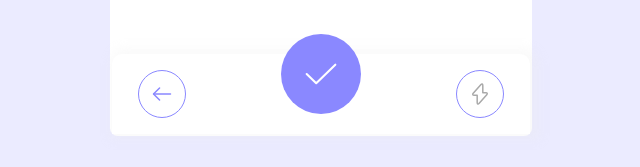
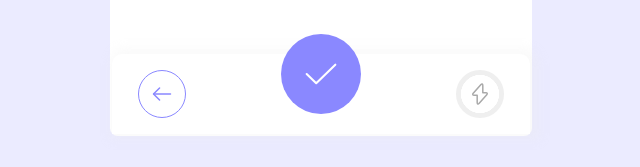
Before and after one commit to Renanf68/little-math-game, a React (Create React App) app: page /app/game in a window 1280 px wide. Shown: the part 630-797 px from the top of the page, without its empty margins (319-959 px from the left). Built offline with nearby package versions, Linux system fonts and the light colour scheme.

Commit message:
FlashButton logic

```diff
--- a/src/components/ActionsFooter.tsx
+++ b/src/components/ActionsFooter.tsx
@@ -84,7 +84,7 @@ export const ActionsFooter = ({
         {isGame ? <CheckIcon /> : <PlayIcon />}
       </ActionBtn>
       {isGame ? (
-        <FlashButton onAction={() => {}} />
+        <FlashButton />
       ) : (
         <SettingsBtn>
           <Icon as="settings" />
--- a/src/components/FlashButton.tsx
+++ b/src/components/FlashButton.tsx
@@ -1,27 +1,51 @@
 import styled from "styled-components";
 import { Icon } from "./Icon";
+import flashFull from "../images/full-flash.png";
+import { useUserContext } from "../context";
+import React from "react";
 
-const FlashStyled = styled.button`
+interface FlashStyledProps {
+  power: number;
+}
+
+const FlashStyled = styled.button<FlashStyledProps>`
   width: 48px;
   height: 48px;
-  border: 1px solid;
-  border-color: ${(props) => props.theme.colors.purple};
+  border: none;
   border-radius: 24px;
   background: none;
   display: flex;
   justify-content: center;
   align-items: center;
+  cursor: not-allowed;
+  background: ${(props) =>
+    `radial-gradient(closest-side, white 79%, transparent 80% 100%),
+    conic-gradient(${props.theme.colors.purple} ${props.power * 3.6}deg, ${
+      props.theme.colors.lighterGray
+    } 0deg)`};
+`;
+
+const FlashImageBox = styled.div`
+  width: 48px;
+  height: 48px;
   cursor: pointer;
 `;
 
-interface FlashButtonProps {
-  isFull?: boolean;
-  onAction(): void;
-}
-
-export const FlashButton = ({ isFull, onAction }: FlashButtonProps) => {
+export const FlashButton = () => {
+  // context
+  const { user, fireFlash } = useUserContext();
+  // helpers
+  const isActive = React.useMemo(() => user?.power === 100, [user?.power]);
+  // UI
+  if (isActive) {
+    return (
+      <FlashImageBox onClick={fireFlash}>
+        <img src={flashFull} alt="raio ativo" width="100%" />
+      </FlashImageBox>
+    );
+  }
   return (
-    <FlashStyled>
+    <FlashStyled power={user?.power ?? 0}>
       <Icon as="flash" />
     </FlashStyled>
   );
--- a/src/context/index.tsx
+++ b/src/context/index.tsx
@@ -6,11 +6,14 @@ const storageKey = "little-math-game-users";
 interface UserContextProps {
   users?: User[];
   user?: User;
+  flashFired: boolean;
   clearUser(): void;
   handleUserSelect(user: User): void;
   handleNewUser(name: string, age: number): void;
   handleRecord(total: number): void;
   handlePower(total: number): void;
+  fireFlash(): void;
+  resetPower(): void;
   upgradeLevel(): void;
 }
 
@@ -25,6 +28,7 @@ export const UserProvider = ({ children }: Props) => {
   // state
   const [users, setUsers] = React.useState<User[]>();
   const [user, setUser] = React.useState<User>();
+  const [flashFired, setFlashFired] = React.useState(false);
   // handlers
   const handleNewUser = React.useCallback((name: string, age: number) => {
     const newUser = {
@@ -65,6 +69,16 @@ export const UserProvider = ({ children }: Props) => {
   const upgradeLevel = React.useCallback(() => {
     setUser((prev) => ({ ...prev!, level: (prev?.level ?? 0) + 1 }));
   }, []);
+  const fireFlash = React.useCallback(() => {
+    setFlashFired(true);
+  }, []);
+  const resetPower = React.useCallback(() => {
+    setFlashFired(false);
+    setUser((prev) => ({
+      ...prev!,
+      power: 0,
+    }));
+  }, []);
   // side effects
   React.useEffect(() => {
     const currentData = localStorage.getItem(storageKey);
@@ -94,11 +108,14 @@ export const UserProvider = ({ children }: Props) => {
       value={{
         users,
         user,
+        flashFired,
         clearUser,
         handleUserSelect,
         handleNewUser,
         handleRecord,
         handlePower,
+        fireFlash,
+        resetPower,
         upgradeLevel,
       }}
     >
--- a/src/pages/game.tsx
+++ b/src/pages/game.tsx
@@ -32,7 +32,14 @@ const initialMatches = [
 
 const Game = () => {
   // context
-  const { user, handlePower, handleRecord, upgradeLevel } = useUserContext();
+  const {
+    user,
+    flashFired,
+    handlePower,
+    resetPower,
+    handleRecord,
+    upgradeLevel,
+  } = useUserContext();
   // state
   const [score, setScore] = React.useState(0);
   const [matches, setMatches] = React.useState<Matches[]>(initialMatches);
@@ -80,10 +87,18 @@ const Game = () => {
     setFeedback({ isCorrect });
     if (isCorrect) {
       setScore((prev) => prev + 10);
-      handlePower(10);
+      if (!flashFired) handlePower(10);
     }
+    if (flashFired) resetPower();
     setMatch((prev) => ({ ...prev, answered: true } as Match));
-  }, [handlePower, response, match?.question.result, matchNumber]);
+  }, [
+    handlePower,
+    response,
+    match?.question.result,
+    matchNumber,
+    flashFired,
+    resetPower,
+  ]);
   const handleNewQuestion = React.useCallback(() => {
     const question = getQuestion(user?.level);
     setMatch({
@@ -96,6 +111,11 @@ const Game = () => {
     if (feedback) return;
     handleNewQuestion();
   }, [match, feedback, handleNewQuestion]);
+  React.useEffect(() => {
+    if (!flashFired) return;
+    if (!match?.question.result) return;
+    setResponse(match.question.result.toString());
+  }, [flashFired, match?.question.result]);
   // UI
   return (
     <>
--- a/src/styles/globalStyle.ts
+++ b/src/styles/globalStyle.ts
@@ -11,4 +11,8 @@ export const GlobalStyle = createGlobalStyle`
   code {
     font-family: 'Fredoka', monospace;
   }
+  input {
+    font-family: 'Fredoka', monospace;
+    font-weight: 500;
+  }
 `;
```
